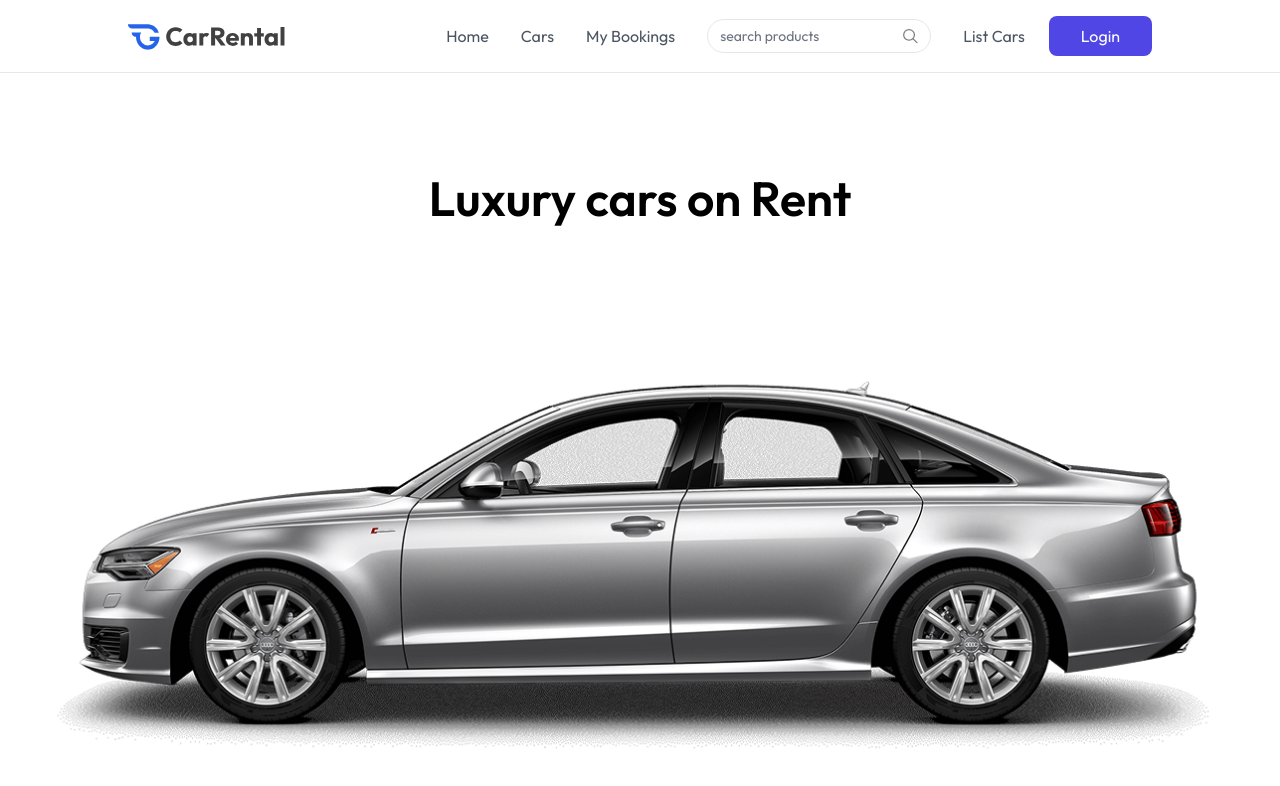
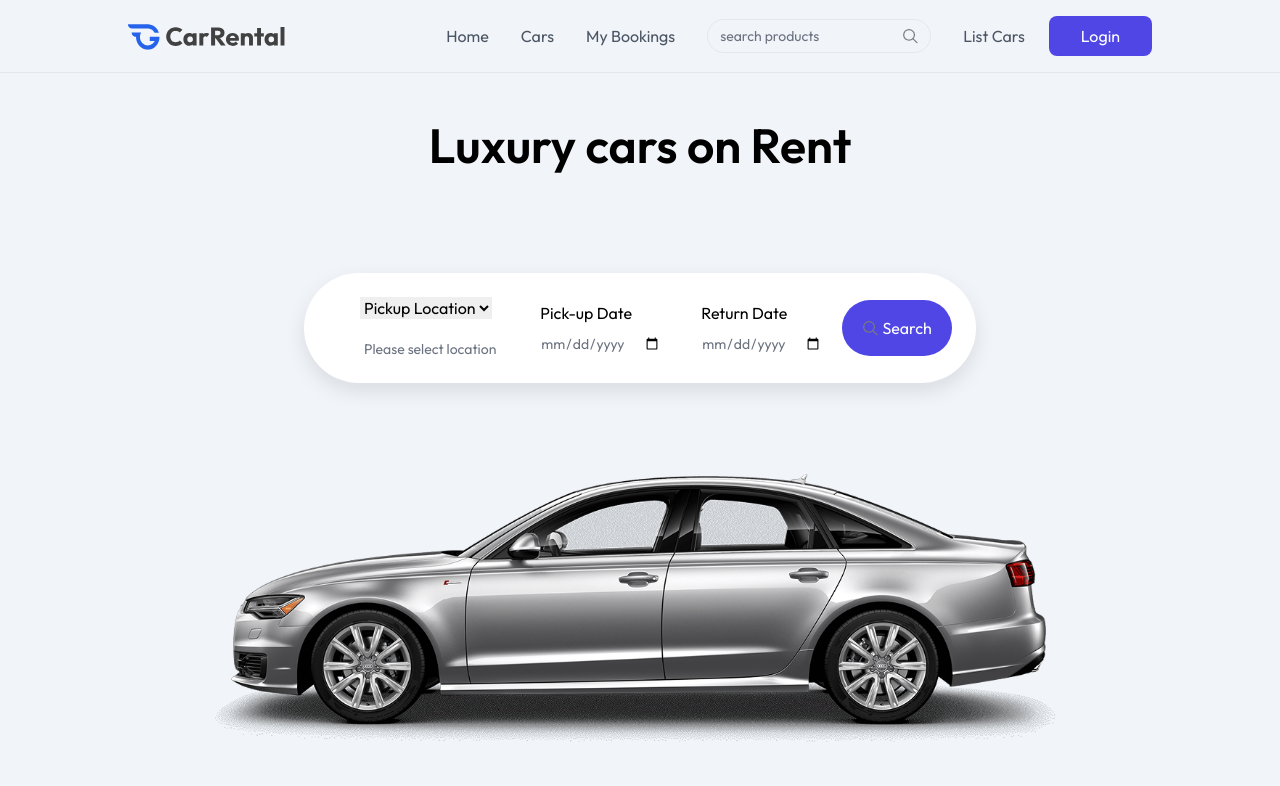
Before and after one commit to Thepradip-sj/car-rental, a React (Vite) app in the folder rent-car/client/: page / in a window 1280 px wide. Shown: the top 786 px of the page. Built offline with nearby package versions, Linux system fonts and the light colour scheme.

Commit message:
Implement Hero component with pickup location selection and date inputs; update Tailwind CSS configuration for light color theme

```diff
--- a/rent-car/client/src/components/Hero.jsx
+++ b/rent-car/client/src/components/Hero.jsx
@@ -1,12 +1,36 @@
-import React from 'react';
-import {assets} from '../assets/assets'
+import React,{useState} from 'react';
+import {assets,cityList} from '../assets/assets'
 
 const Hero = () => {
+    const [pickupLocation,setPickupLocation]=useState('');
   return (
-    <div className="h-screen flex flex-col items-center justify-center gap-14 bg-light text-center">
-        <h1 className="text-4xl md:text-5xl font-semibold">Luxury cars on Rent</h1>
-        <form></form>
-        <img src={assets.main_car} alt="car" className='max-h-74'/>
+    <div className="min-h-screen flex flex-col items-center gap-14 bg-slate-100 text-center">
+        <h1 className="text-4xl md:text-5xl font-semibold p-12">Luxury cars on Rent</h1>
+        <form className="flex flex-col justify-between md:flex-row items-start md:items-center p-6 rounded-lg md:rounded-full
+        w-full max-w-80 md:max-w-2xl bg-white shadow-[0px_8px_20px_rgba(0,0,0,0.1)]">
+            <div className="flex flex-col md:flex-row items-start md:items-center gap-10 md:ml-8 w-full">
+                <div className="flex flex-col items-start gap-5">
+              <select required value={pickupLocation} onChange={(e)=>setPickupLocation(e.target.value)}>
+                <option value="">Pickup Location</option>
+                {cityList.map((city)=><option key={city} value={city}>{city}</option>)}
+              </select>
+              <p className="px-1 text-sm text-gray-500">{pickupLocation ? pickupLocation : 'Please select location'}</p>
+            </div>
+            <div className='flex flex-col items-start gap-2'>
+                <label htmlFor='pickup-date'>Pick-up Date</label>
+                <input type="date" id="pickup-date" min={new Date().toISOString().split('T')[0]} className='text-sm text-gray-500' required />
+            </div>
+             <div className='flex flex-col items-start gap-2'>
+                <label htmlFor='return-date'>Return Date</label>
+                <input type="date" id="return-date" min={new Date().toISOString().split('T')[0]} className='text-sm text-gray-500' required />
+            </div>
+            </div>
+            <button className='flex items-center justify-center gap-1 px-7 py-4 max-sm:mt-4 bg-primary hover:bg-primary-dull text-white rounded-full cursor-pointer'>
+                 <img src={assets.search_icon} alt="search" className='brightness-300'/>
+                 Search
+            </button>
+        </form>
+        <img src={assets.main_car} alt="car" className='max-h-[320px]'/>
     </div>
   )
 }
--- a/rent-car/client/src/pages/Home.jsx
+++ b/rent-car/client/src/pages/Home.jsx
@@ -1,5 +1,6 @@
 import React from 'react';
 import Hero from "../components/Hero"
+
 
 const Home = () => {
   return (
--- a/rent-car/client/tailwind.config.js
+++ b/rent-car/client/tailwind.config.js
@@ -8,7 +8,8 @@
     extend: {
       colors: {
         primary: "#4f46e5",       // main color
-        "primary-dull": "#4338ca" // hover color
+        "primary-dull": "#4338ca",
+        light: "#f1f5f9" ,// hover color
       },
     },
   },
```
